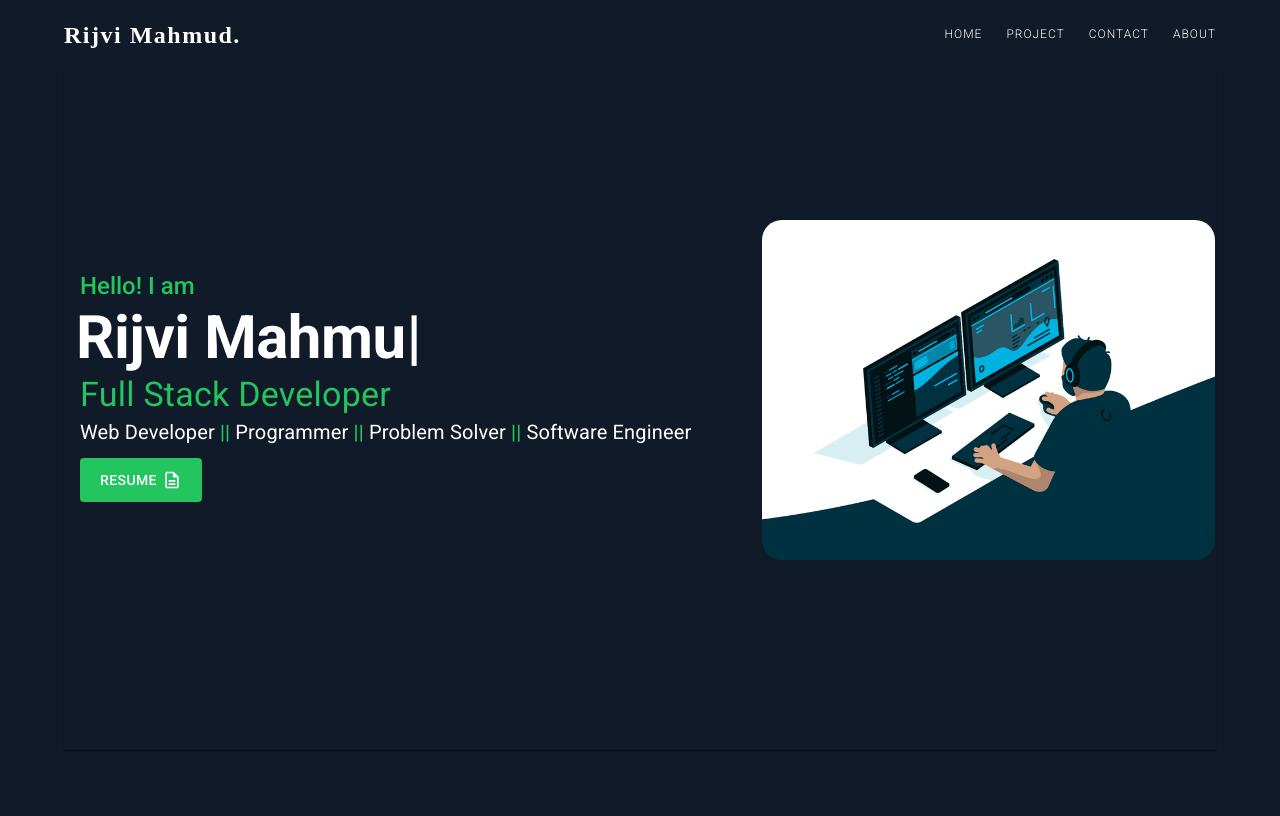
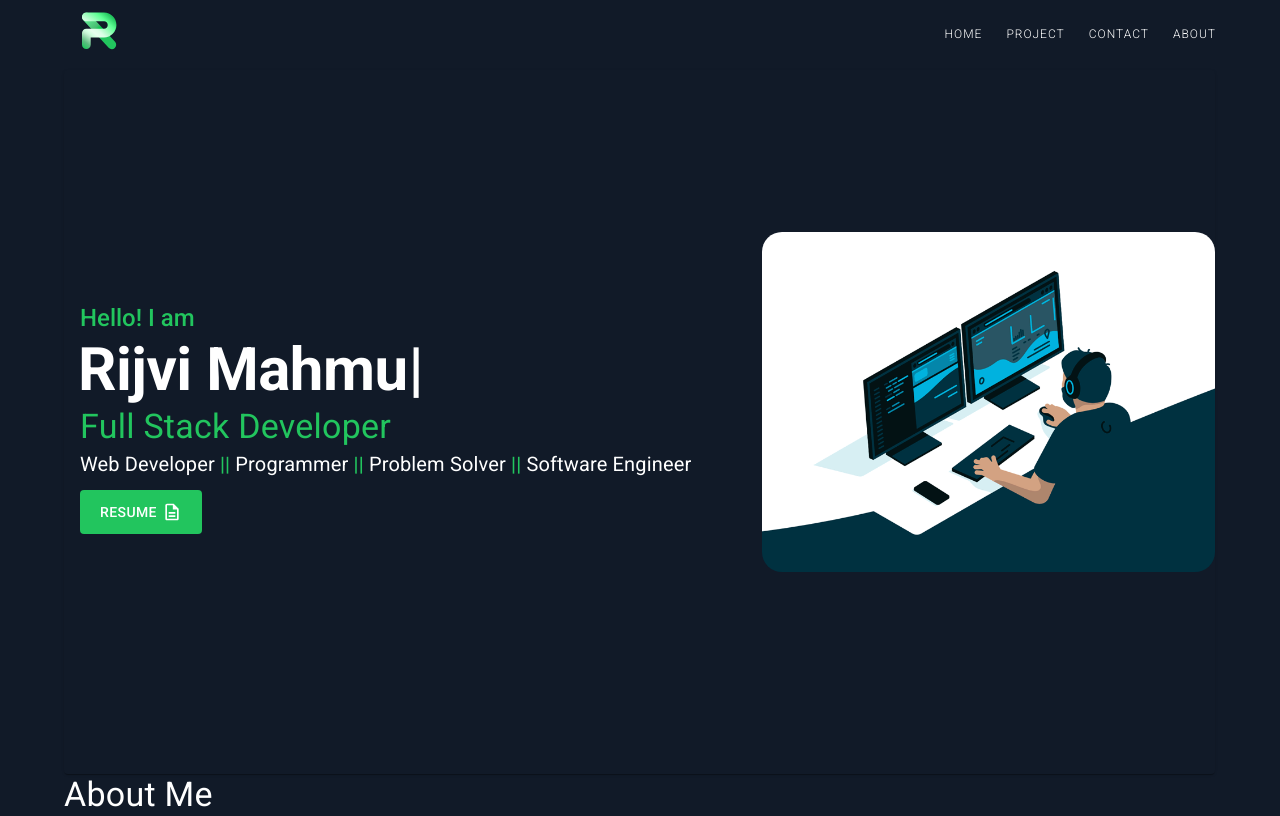
Before and after one commit to rijvimahmudd/portfolio, a React (Vite) app: page / in a window 1280 px wide. Built offline with nearby package versions, Linux system fonts and the light colour scheme; a web font is replaced by a local one.

Commit message:
work on logo and about section

```diff
--- a/src/App.jsx
+++ b/src/App.jsx
@@ -1,7 +1,8 @@
-import { Container, CssBaseline } from '@mui/material';
+import { Box, Container, CssBaseline } from '@mui/material';
 import Navbar from './components/navbar';
 import './App.css';
 import Hero from './components/hero';
+import About from './components/about';
 
 function App() {
 	return (
@@ -9,7 +10,15 @@ function App() {
 			<CssBaseline />
 			<Navbar></Navbar>
 			<Container>
-				<Hero></Hero>
+				<Box
+					sx={{
+						position: 'absolute',
+						marginTop: '70px',
+					}}
+				>
+					<Hero></Hero>
+					<About></About>
+				</Box>
 			</Container>
 		</>
 	);
--- /dev/null
+++ b/src/components/about/index.jsx
@@ -0,0 +1,11 @@
+import { Box, Typography } from '@mui/material';
+
+const About = () => {
+	return (
+		<Box>
+			<Typography variant="h4">About Me</Typography>
+		</Box>
+	);
+};
+
+export default About;
--- a/src/components/hero/index.jsx
+++ b/src/components/hero/index.jsx
@@ -31,14 +31,14 @@ const Hero = () => {
 			sx={{
 				display: 'flex',
 				gap: '55px',
-				height: '85vh',
+				height: '88vh',
 				alignItems: 'center',
 				background: 'none',
 			}}
 		>
 			<Box
 				// border={'1px solid white'}
-				sx={{ display: 'flex', flexDirection: 'column', marginTop: -5 }}
+				sx={{ display: 'flex', flexDirection: 'column' }}
 			>
 				<CardContent sx={{ flex: '1 0 auto' }}>
 					<Typography variant="h5" fontWeight={'medium'} color={'#22c55e'}>
@@ -46,7 +46,7 @@ const Hero = () => {
 					</Typography>
 					<Typography
 						variant="h2"
-						ml={'-4px'}
+						ml={'-2px'}
 						fontWeight={'bolder'}
 						color={'#ffffff'}
 					>
--- a/src/components/navbar/index.jsx
+++ b/src/components/navbar/index.jsx
@@ -1,4 +1,4 @@
-import { Box, Container, Stack, Typography } from '@mui/material';
+import { Box, Container, Link, Stack, Typography } from '@mui/material';
 
 const menuLinks = [
 	{
@@ -25,6 +25,8 @@ const Navbar = () => {
 			<Box
 				sx={{
 					height: '70px',
+					position: 'fixed',
+					width: '100%',
 					// backgroundColor: 'orange',
 				}}
 			>
@@ -34,6 +36,8 @@ const Navbar = () => {
 						display: 'flex',
 						// alignContent: 'center',
 						height: '100%',
+						width: '100%',
+						// position: 'absolute',
 					}}
 				>
 					<Typography
@@ -43,8 +47,11 @@ const Navbar = () => {
 						fontFamily={'macondo'}
 						letterSpacing={1.5}
 					>
-						Rijvi Mahmud.
+						<Link href="/">
+							<Box component={'img'} height={'54px'} src="/logo.svg"></Box>
+						</Link>
 					</Typography>
+
 					<Stack direction={'row'} spacing={3}>
 						{menuLinks.map((item, index) => {
 							return (
```
Also changed, not shown: public/logo.svg (added).
